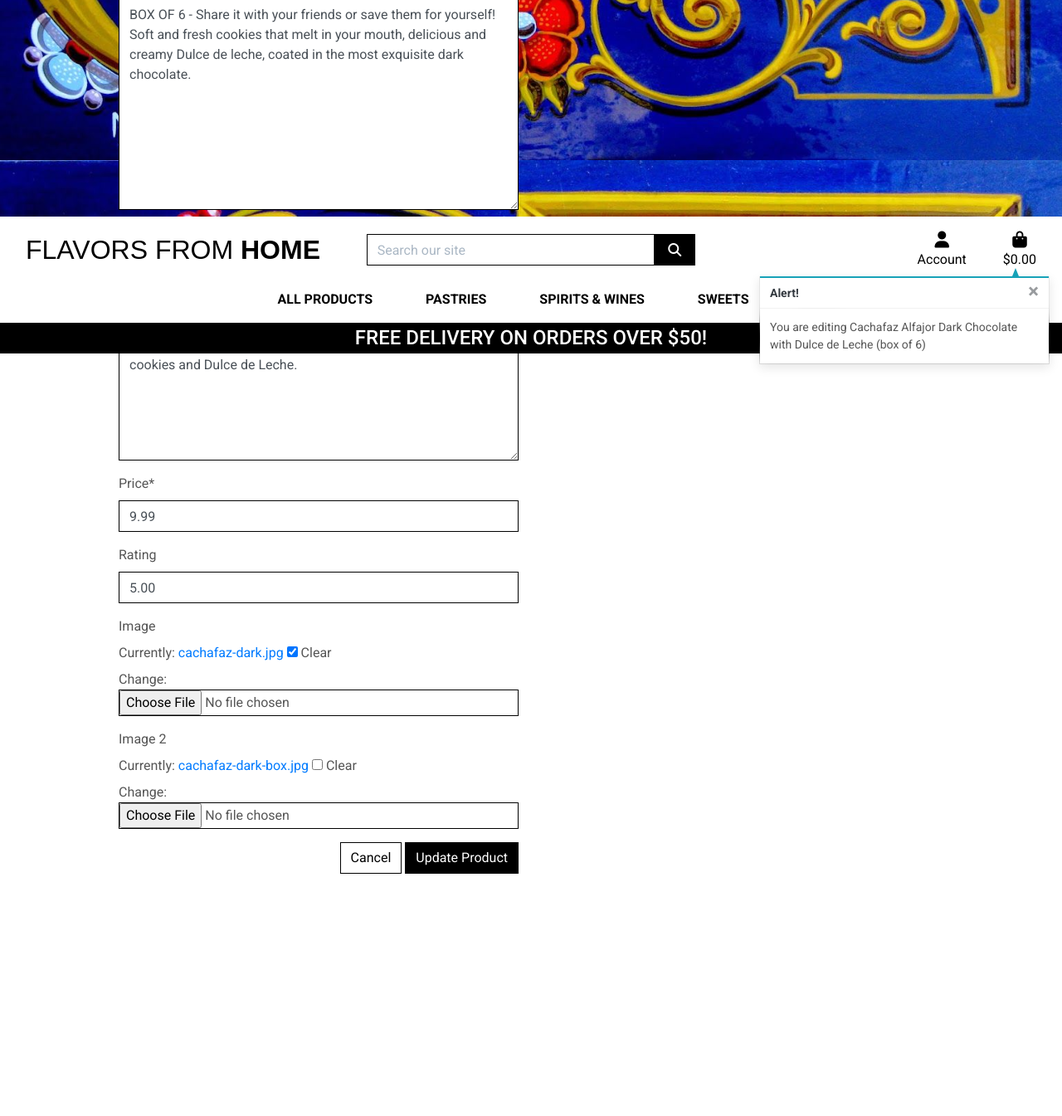
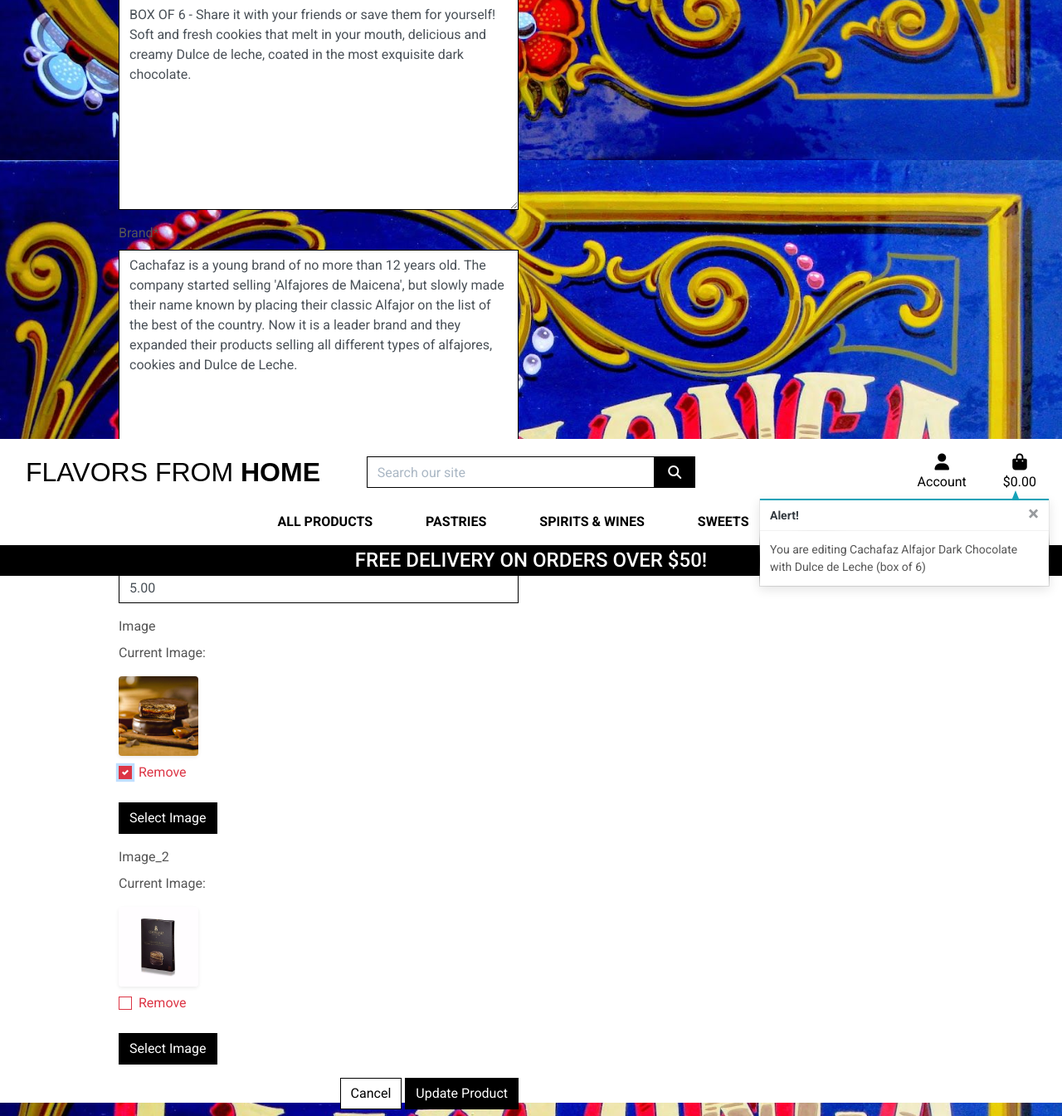
Before and after one commit to jjlg90/flavors_from_home, a Django app: page /products/edit/1/ in a window 1280 px wide, after a click on "Remove". Shown: the part 607-1952 px from the top of the page at 83% size. Before the commit the page ends 1660 px from the top, so only its background shows below. Run offline with Django 3.2, Linux system fonts and the light colour scheme; the visitor is signed in with stand-in values (Sample User, id 1); data comes from the database, SQL or seed files in the repository; some libraries are stand-ins or nearby versions; some web fonts are replaced.

Commit message:
Product admin / Finished image field functionality

```diff
--- a/products/forms.py
+++ b/products/forms.py
@@ -1,4 +1,5 @@
 from django import forms
+from .widgets import CustomClearableFileInput
 from .models import Product, Category
 
 
@@ -8,6 +9,10 @@
         model = Product
         fields = '__all__'
 
+    image = forms.ImageField(label='Image', required=False, widget=CustomClearableFileInput)
+
+    image_2 = forms.ImageField(label='Image_2', required=False, widget=CustomClearableFileInput)
+
     def __init__(self, *args, **kwargs):
         super().__init__(*args, **kwargs)
         categories = Category.objects.all()
--- a/products/templates/products/edit_product.html
+++ b/products/templates/products/edit_product.html
@@ -25,7 +25,13 @@
             <div class="col-12 col-md-6">
                 <form method="POST" action="{% url 'edit_product' product.id %}" class="form mb-2" enctype="multipart/form-data">
                     {% csrf_token %}
-                    {{ form | crispy }}
+                    {% for field in form %}
+                        {% if field.name != 'image' or 'image_2' %}
+                            {{ field | as_crispy_field }}
+                        {% else %}
+                            {{ field }}
+                        {% endif %}
+                    {% endfor %}
                     <div class="text-right">
                         <a class="btn btn-outline-black rounded-0" href="{% url 'products' %}">Cancel</a>
                         <button class="btn btn-black rounded-0" type="submit">Update Product</button>
@@ -33,5 +39,16 @@
                 </form>
             </div>
         </div>
+
     </div>
 {% endblock %}
+
+{% block postloadjs %}
+    {{ block.super }}
+    <script type="text/javascript">
+        $('#new-image').change(function() {
+            var file = $('#new-image')[0].files[0];
+            $('#filename').text(`Image will be set to: ${file.name}`);
+        });
+    </script>
+{% endblock %}
--- a/products/widgets.py
+++ b/products/widgets.py
@@ -6,4 +6,5 @@
     clear_checkbox_label = _('Remove')
     initial_text = _('Current Image')
     input_text = _('')
-    template_name = 'products/templates/custom_widget_templates/custom_clearable_file_input.html'
+    template_name = (
+        'products/custom_widget_templates/custom_clearable_file_input.html')
--- a/static/css/base.css
+++ b/static/css/base.css
@@ -231,6 +231,35 @@
 }
 
 
+/* Product Form */
+
+.btn-file {
+    position: relative;
+    overflow: hidden;
+}
+
+.btn-file input[type="file"] {
+    position: absolute;
+    top: 0;
+    right: 0;
+    min-width: 100%;
+    min-height: 100%;
+    opacity: 0;
+    cursor: pointer;
+}
+
+.custom-checkbox .custom-control-label::before {
+    border-radius: 0;
+    border-color: #dc3545;
+}
+
+.custom-checkbox .custom-control-input:checked~.custom-control-label::before {
+    background-color: #dc3545;
+    border-color: #dc3545;
+    border-radius: 0;
+}
+
+
 /* -------------------------------- Media Queries */
 
 /* Slightly larger container on xl screens */
```
Also changed, not shown: products/templates/products/add_product.html (+17 -1 lines), media/figma_background.png (added), media/figma_background_CJAXbj1.png (added), products/templates/products/custom_widget_templates/custom_clearable_file_input.html (renamed from products/templates/custom_widget_templates/custom_clearable_file_input.html).
